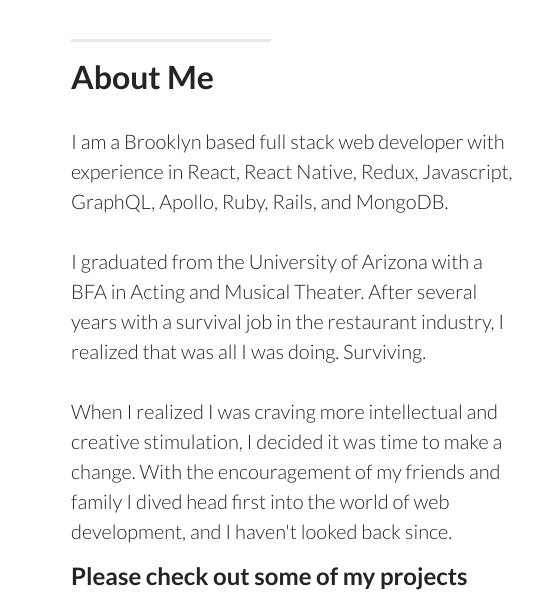
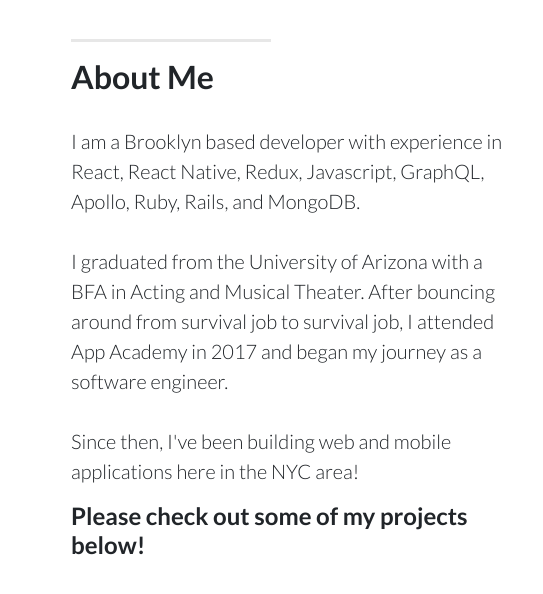
Before and after one commit to pts9789/pts9789.github.io, a website: page index.html in a window 1280 px wide. Shown: the part 800-1394 px from the top of the page, 584-1127 px from the left. Drawn offline with Linux system fonts and the light colour scheme.

Commit message:
updated resume

```diff
--- a/index.html
+++ b/index.html
@@ -69,14 +69,12 @@
             <hr class="section-heading-spacer">
             <div class="clearfix"></div>
             <h2 class="section-heading">About Me</h2>
-            <p class="lead">I am a Brooklyn based full stack web developer with experience in  React, React Native, Redux, Javascript, GraphQL, Apollo, Ruby, Rails, and MongoDB.
+            <p class="lead">I am a Brooklyn based developer with experience in  React, React Native, Redux, Javascript, GraphQL, Apollo, Ruby, Rails, and MongoDB.
               <br/>
-              <br/> I graduated from the University of Arizona with a BFA in Acting and Musical Theater.  After several years with a survival job
-                in the restaurant industry, I realized that was all I was doing. Surviving.
+              <br/> I graduated from the University of Arizona with a BFA in Acting and Musical Theater.  After bouncing around from survival job to survival job,
+                I attended App Academy in 2017 and began my journey as a software engineer.
                 <br/>
-                <br/>When I realized I was craving more intellectual and creative stimulation,
-                I decided it was time to make a change. With the encouragement of my friends and family I dived head first into the world of web development, and I haven't
-                looked back since.
+                <br/>Since then, I've been building web and mobile applications here in the NYC area!
                 <h4 class="section-heading">Please check out some of my projects below!</h4>
                 </table>
               </thead>
```
Also changed, not shown: 1 other file.
